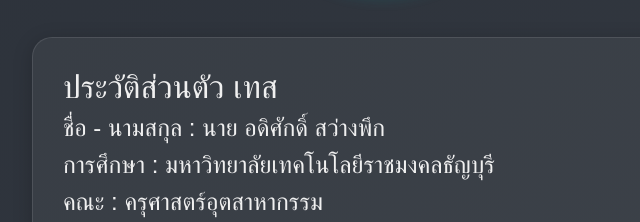
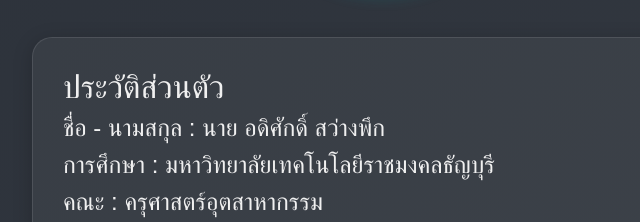
Before and after one commit to tam15216/portfolio, a plain HTML site: page index.html in a window 1280 px wide. Shown: the part 343-565 px from the top of the page, 258-898 px from the left. Drawn offline with nearby package versions, Linux system fonts and the light colour scheme.

Commit message:
Update index.html

```diff
--- a/index.html
+++ b/index.html
@@ -32,7 +32,7 @@
         </div>
         <div class="fade-in-section">
             <div class="intro-box">
-                <h2>ประวัติส่วนตัว เทส</h2>
+                <h2>ประวัติส่วนตัว</h2>
                 <h4>ชื่อ - นามสกุล : นาย อดิศักดิ์ สว่างพึก</h4>
                 <h4>การศึกษา : มหาวิทยาลัยเทคโนโลยีราชมงคลธัญบุรี</h4>
                 <h4>คณะ : ครุศาสตร์อุตสาหากรรม</h4>
```
